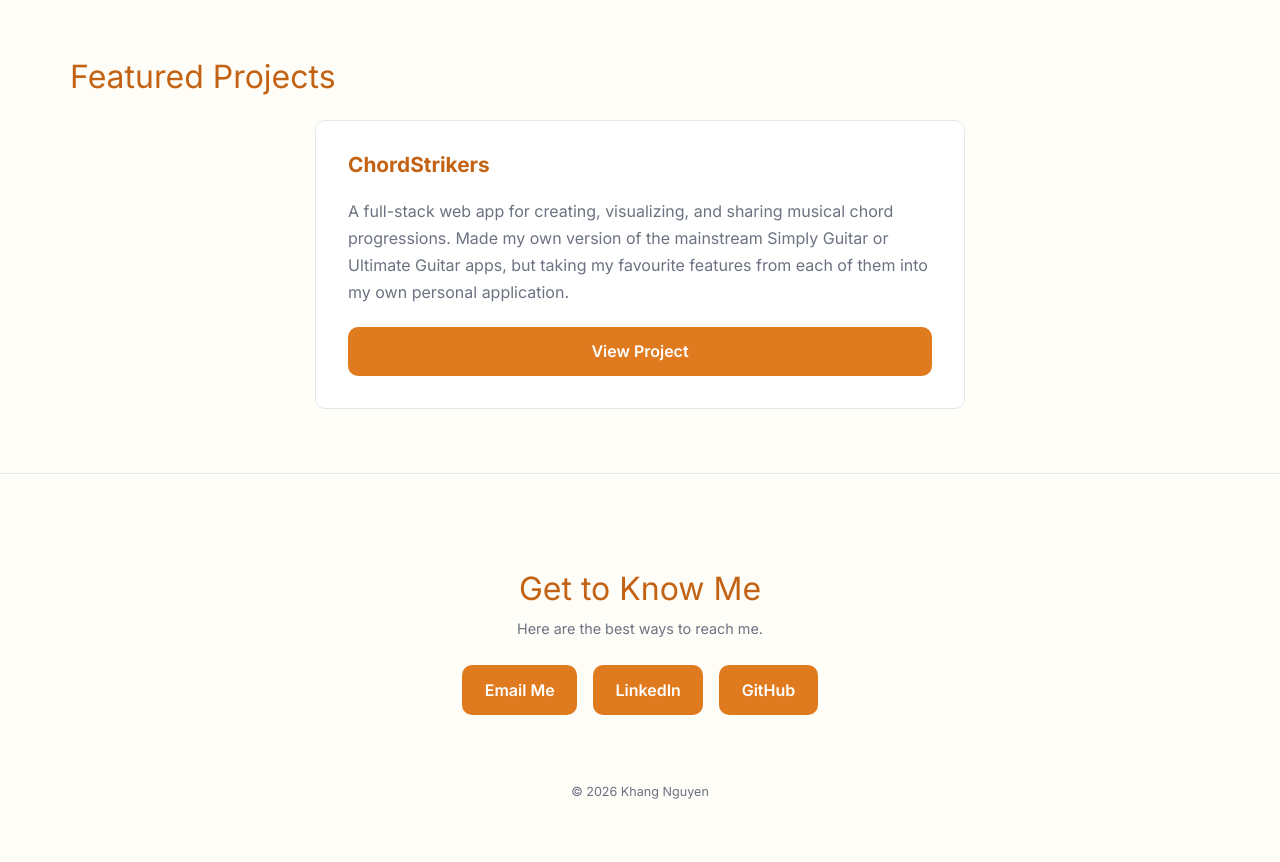
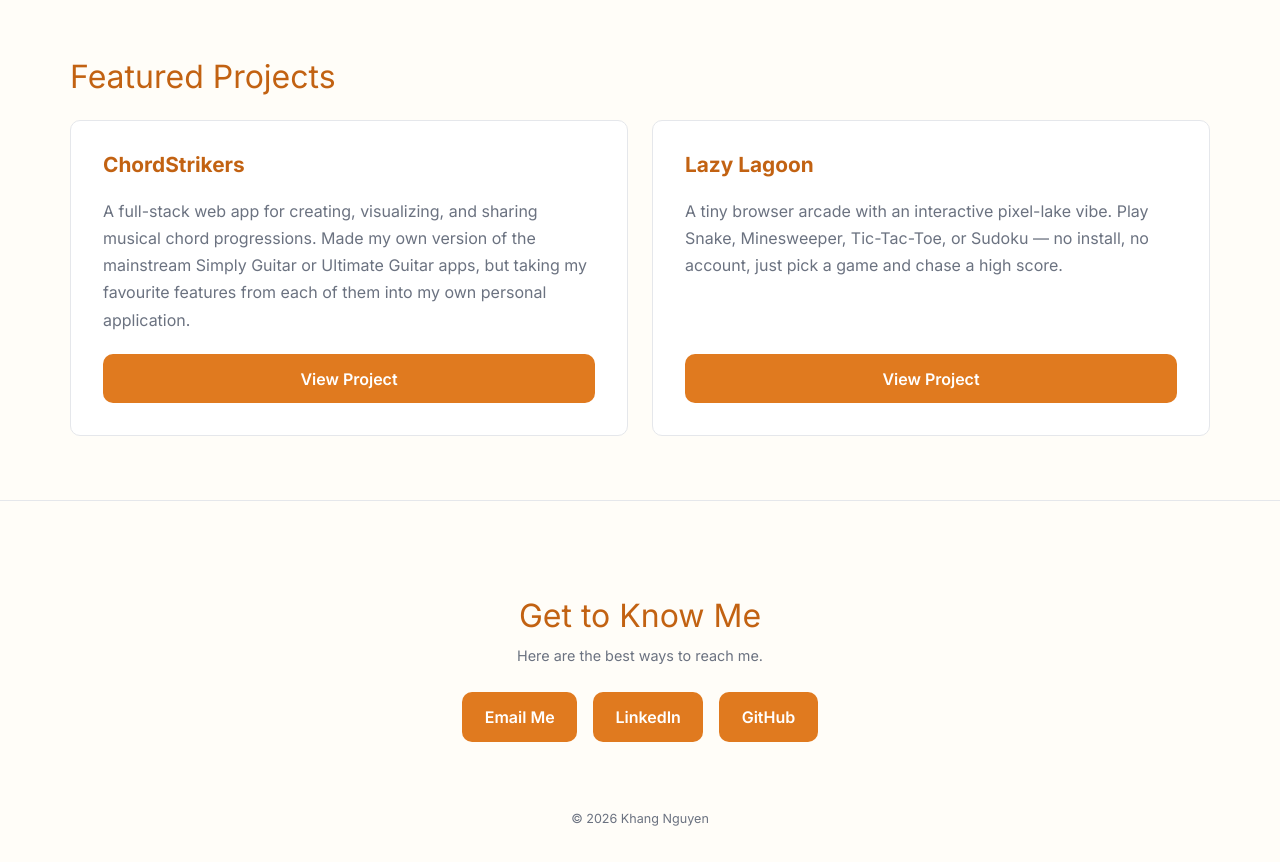
Before and after one commit to duykhang132005/portfolio, a plain HTML site: page index.html in a window 1280 px wide. Shown: the part 3060-3922 px from the top of the page. Before the commit the page ends 3895 px from the top, so only its background shows below. Drawn offline with nearby package versions, Linux system fonts and the light colour scheme.

Commit message:
added lazy lagoon

```diff
--- a/index.html
+++ b/index.html
@@ -233,6 +233,19 @@
                 View Project
               </a>
             </article>
+
+            <article class="project-card lift fade-up">
+              <h3>Lazy Lagoon</h3>
+              <p>
+                A tiny browser arcade with an interactive pixel-lake vibe. Play Snake, Minesweeper,
+                Tic-Tac-Toe, or Sudoku — no install, no account, just pick a game and chase a high score.
+              </p>
+              <a href="https://duykhang132005.github.io/Personal_Projects-lazy-lagoon/#/"
+                target="_blank" rel="noopener noreferrer"
+                class="contact-btn glow-hover lift btn">
+                View Project
+              </a>
+            </article>
           </div>
     </section>
 
```
